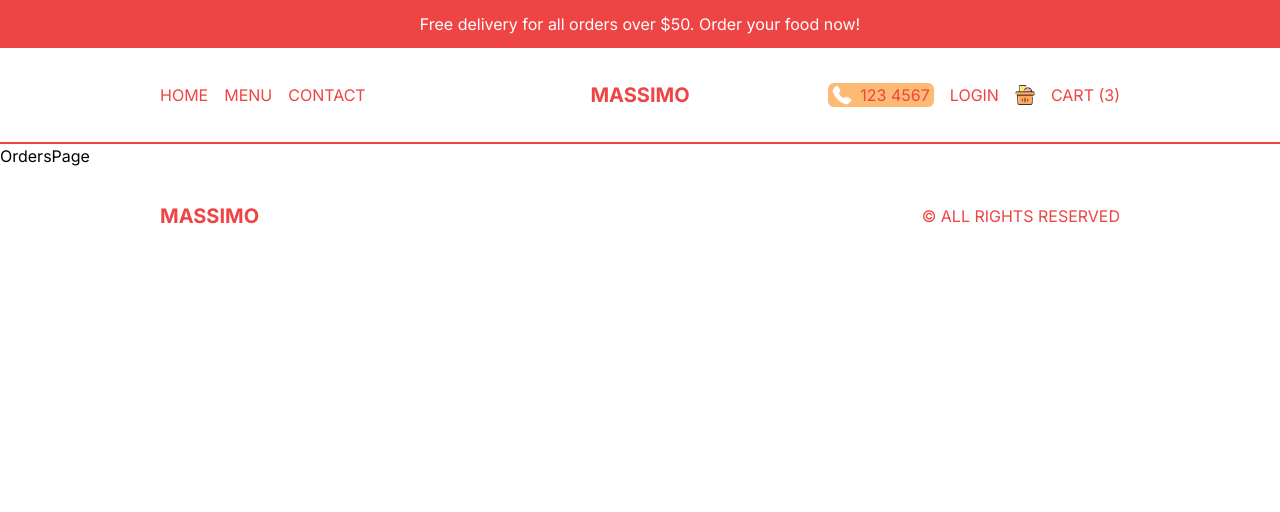
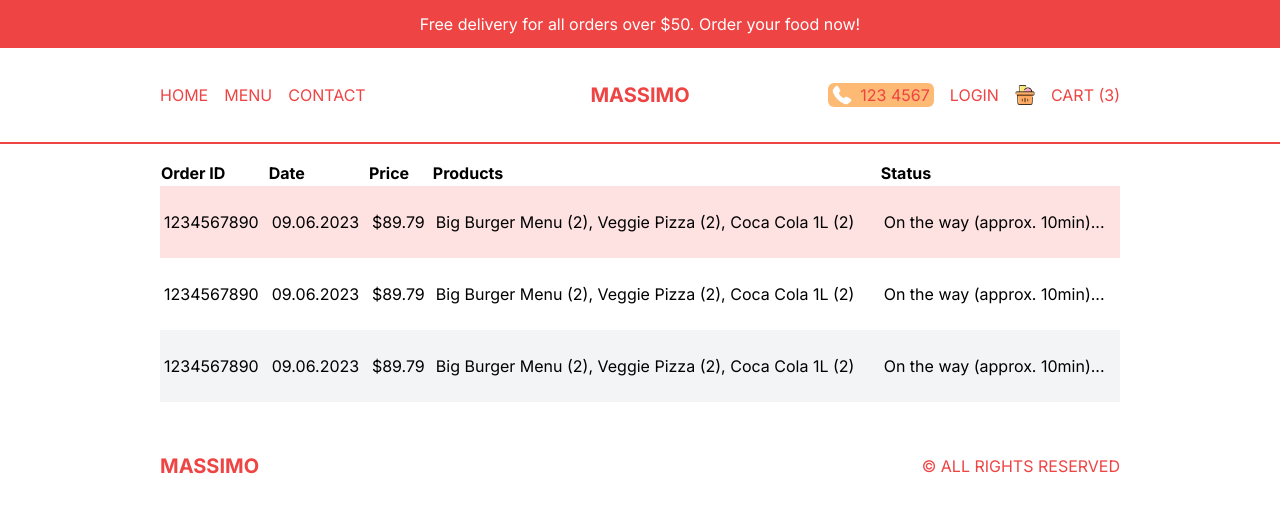
Before and after one commit to jay-rt/restaurant, a Next.js app: page /orders in a window 1280 px wide. Shown: the top 512 px of the page. Built offline with nearby package versions, Linux system fonts and the light colour scheme.

Commit message:
finished order page

```diff
--- a/src/app/login/page.tsx
+++ b/src/app/login/page.tsx
@@ -5,7 +5,7 @@ const LoginPage = () => {
   return (
     <main className="p-x-responsive h-fullscreen flex-between">
       {/* CONTAINER */}
-      <div className="h-full shadow-2xl mx-auto flex flex-col md:flex-row md:h-[85%] md:w-[90%] lg:w-[70%] xl:w-[60%]">
+      <div className="h-full shadow-2xl mx-auto flex flex-col md:flex-row md:h-[80%] md:w-[90%] lg:w-[70%] xl:w-[60%] 2xl:w-[50%]">
         {/* IMAGE CONTAINER */}
         <div className="relative h-1/3 w-full md:h-full md:w-1/2">
           <Image src="/loginBg.png" alt="" fill className="object-cover" />
--- a/src/app/orders/page.tsx
+++ b/src/app/orders/page.tsx
@@ -1,5 +1,48 @@
 const OrdersPage = () => {
-  return <div>OrdersPage</div>;
+  return (
+    <main className="p-x-responsive">
+      <table className="w-full">
+        <thead className="text-left">
+          <tr>
+            <th className="hidden md:block">Order ID</th>
+            <th>Date</th>
+            <th>Price</th>
+            <th className="hidden md:block">Products</th>
+            <th>Status</th>
+          </tr>
+        </thead>
+        <tbody>
+          <tr className="text-sm md:text-base bg-red-100">
+            <td className="hidden md:block py-6 px-1">1234567890</td>
+            <td className="py-6 px-1">09.06.2023</td>
+            <td className="py-6 px-1">$89.79</td>
+            <td className="hidden md:block py-6 px-1">
+              Big Burger Menu (2), Veggie Pizza (2), Coca Cola 1L (2)
+            </td>
+            <td className="py-6 px-1">On the way (approx. 10min)...</td>
+          </tr>
+          <tr className="text-sm md:text-base odd:bg-gray-100">
+            <td className="hidden md:block py-6 px-1">1234567890</td>
+            <td className="py-6 px-1">09.06.2023</td>
+            <td className="py-6 px-1">$89.79</td>
+            <td className="hidden md:block py-6 px-1">
+              Big Burger Menu (2), Veggie Pizza (2), Coca Cola 1L (2)
+            </td>
+            <td className="py-6 px-1">On the way (approx. 10min)...</td>
+          </tr>
+          <tr className="text-sm md:text-base odd:bg-gray-100">
+            <td className="hidden md:block py-6 px-1">1234567890</td>
+            <td className="py-6 px-1">09.06.2023</td>
+            <td className="py-6 px-1">$89.79</td>
+            <td className="hidden md:block py-6 px-1">
+              Big Burger Menu (2), Veggie Pizza (2), Coca Cola 1L (2)
+            </td>
+            <td className="py-6 px-1">On the way (approx. 10min)...</td>
+          </tr>
+        </tbody>
+      </table>
+    </main>
+  );
 };
 
 export default OrdersPage;
--- a/src/components/Footer.tsx
+++ b/src/components/Footer.tsx
@@ -2,7 +2,7 @@ import Link from "next/link";
 
 const Footer = () => {
   return (
-    <div className="h-12 md:h-24 flex-between text-red-500 p-4 lg:px-20 xl:px-40">
+    <div className="h-12 md:h-24 flex-between text-red-500 p-x-responsive">
       <Link href="/" className="font-bold text-xl">
         MASSIMO
       </Link>
```
